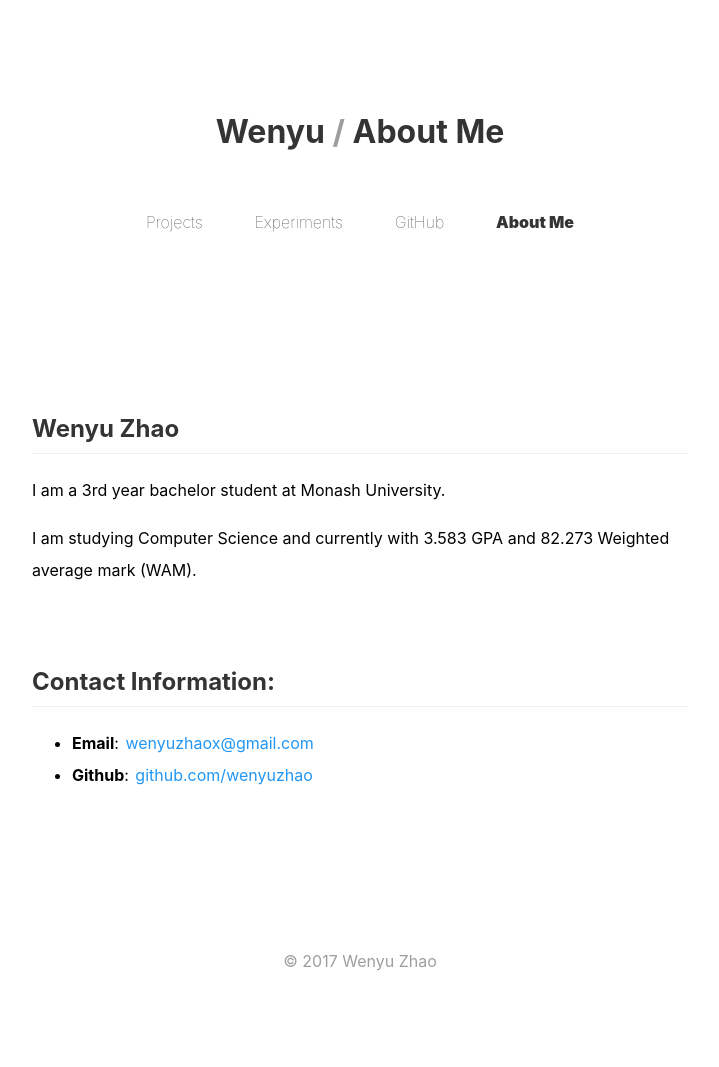
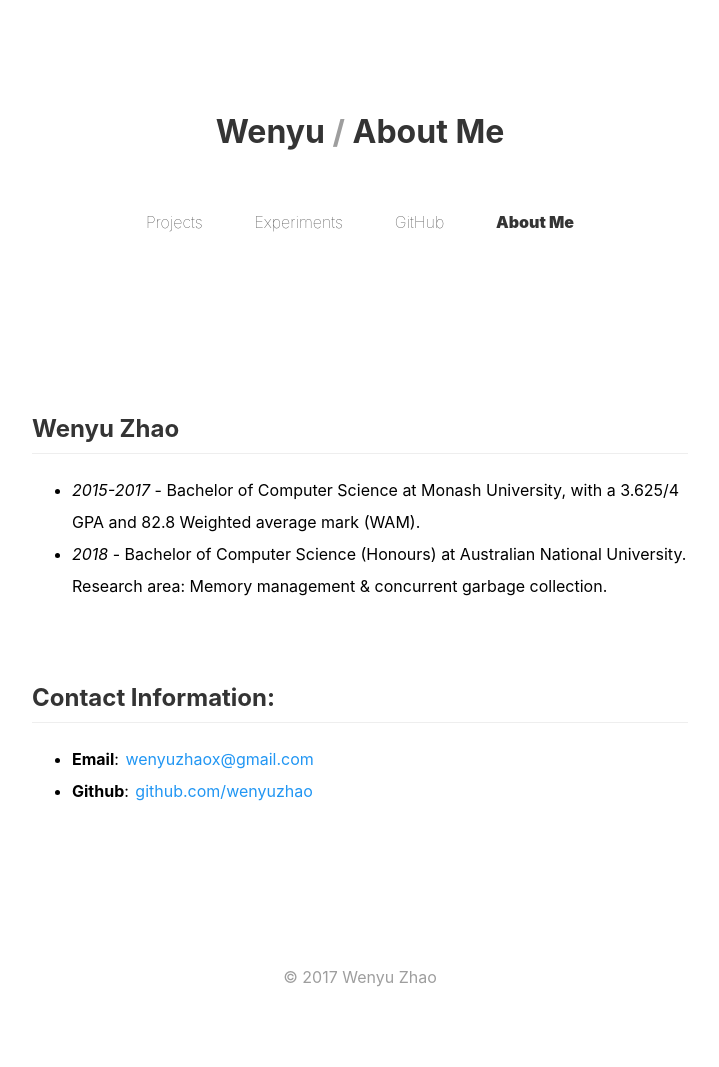
Before and after one commit to wenyuzhao/wenyuzhao.github.io, a Jekyll site: the page built from about.md, in a window 1280 px wide. Shown: the whole page, without its empty margins (280-999 px from the left). Built offline with Jekyll 4.4.1, drawn with Linux system fonts in a browser that asks for light colours; our own code applies the rules of GitHub Pages for plain Markdown files; comment, search, counter and statistics services are not loaded.

Commit message:
Update about.md

```diff
--- a/about.md
+++ b/about.md
@@ -8,9 +8,8 @@ comments: true
 
 # Wenyu Zhao
 
-I am a 3rd year bachelor student at Monash University.
-
-I am studying Computer Science and currently with 3.583 GPA and 82.273 Weighted average mark (WAM).
+* *2015-2017* - Bachelor of Computer Science at Monash University, with a 3.625/4 GPA and 82.8 Weighted average mark (WAM).
+* *2018* - Bachelor of Computer Science (Honours) at Australian National University. Research area: Memory management & concurrent garbage collection.
 
 # Contact Information:
 
```
